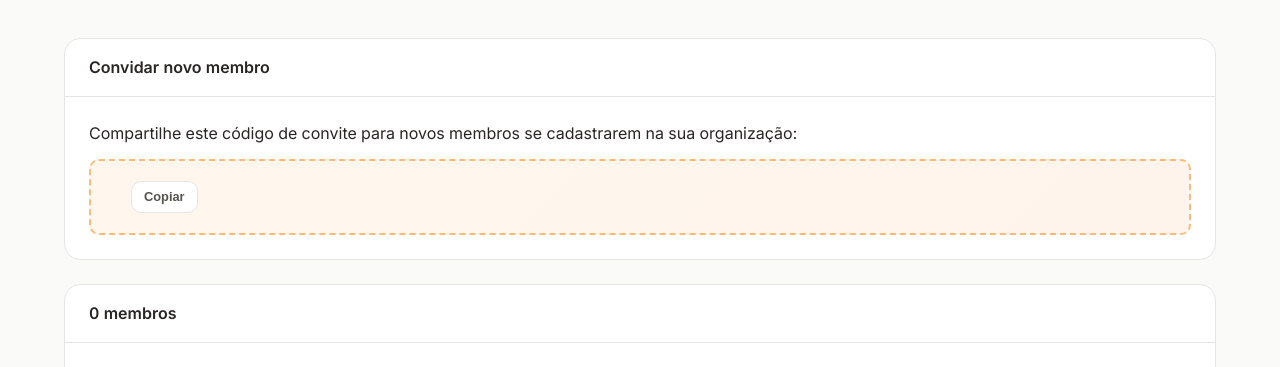
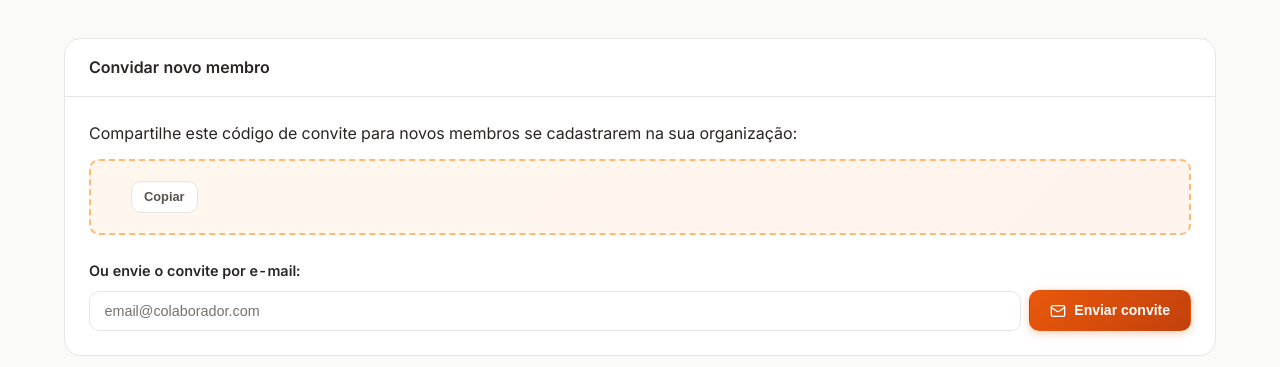
Before and after one commit to joaovictorgcu/projeto_5, a Flask app: template templates/members.html in a window 1280 px wide. Shown: the part 68-435 px from the top of the page. Run offline with Flask 3, Linux system fonts and the light colour scheme; the template is opened without the code that fills it, so the values that code supplies are empty; some libraries are stand-ins or nearby versions.

Commit message:
adiciona formulário de convite por e-mail na página de membros
campo de email + botão enviar com ícone SVG

```diff
--- a/templates/members.html
+++ b/templates/members.html
@@ -15,6 +15,19 @@
         <div class="invite-code-box">
             <span class="invite-code" id="invite-code">{{ org.invite_code }}</span>
             <button class="btn btn-sm btn-outline" onclick="copyText('{{ org.invite_code }}')">Copiar</button>
+        </div>
+
+        <div class="invite-email-form" style="margin-top:1.5rem;">
+            <p style="margin-bottom:0.5rem;font-weight:600;font-size:0.9rem;">Ou envie o convite por e-mail:</p>
+            <form method="POST" action="{{ url_for('main.invite_email') }}" style="display:flex;gap:0.5rem;align-items:flex-end;">
+                <input type="hidden" name="csrf_token" value="{{ csrf_token() }}">
+                <div class="form-group" style="flex:1;margin-bottom:0;">
+                    <input type="email" name="email" required placeholder="email@colaborador.com" aria-label="E-mail do convidado">
+                </div>
+                <button type="submit" class="btn btn-primary">
+                    <svg class="icon icon-sm"><use href="#icon-mail"/></svg> Enviar convite
+                </button>
+            </form>
         </div>
     </div>
 </div>
```
